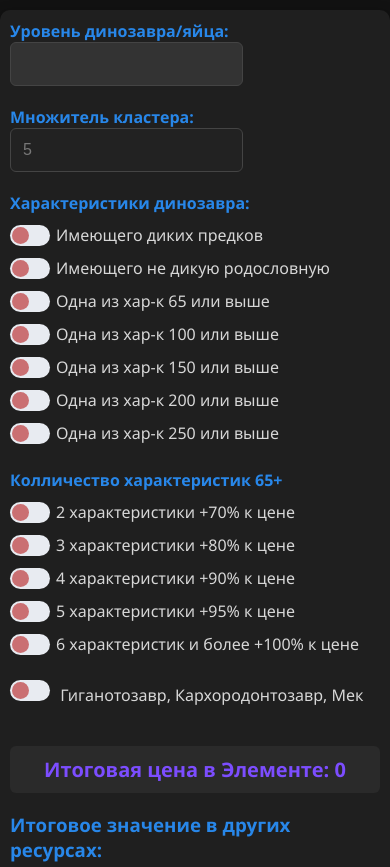
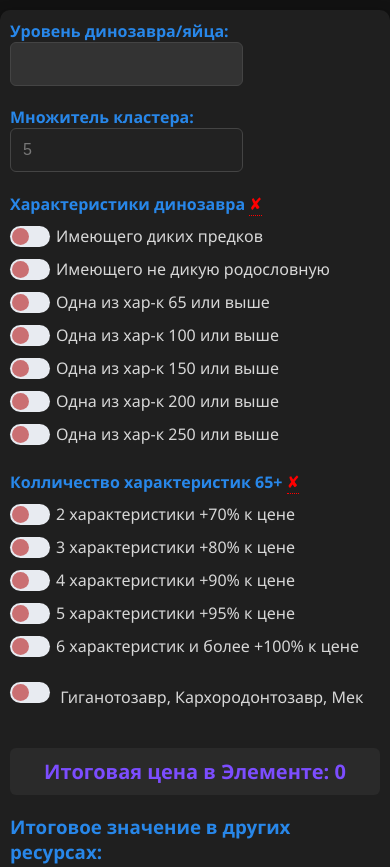
Before and after one commit to Shankar21/arkcalculated, a plain HTML site: page index.html in a window 390 px wide. Shown: the top 867 px of the page. Drawn offline with nearby package versions, Linux system fonts and the light colour scheme.

Commit message:
кастом стили и адаптивка 2

```diff
--- a/index.html
+++ b/index.html
@@ -222,7 +222,14 @@
                 flex-direction: column;
             }
         }
+        .el_reset__radio{
+            color: red;
+            font-size: 17px;
+            border-bottom: 1px dotted;
+            cursor: pointer;
+        }
     </style>
+    <script src="https://code.jquery.com/jquery-3.7.1.min.js" integrity="sha256-/JqT3SQfawRcv/BIHPThkBvs0OEvtFFmqPF/lYI/Cxo=" crossorigin="anonymous"></script>
 </head>
 <body>
     <div class="container">
@@ -243,7 +250,7 @@
         <div class = "bl_column__containder">
             <div class = "bl_column__item">
                 <div class="input-group">
-                    <label class = "el__title">Характеристики динозавра:</label>
+                    <label class = "el__title">Характеристики динозавра <span class = "el_reset__radio" onclick="return resetRadio('rb');">✘</span></label>
                     <div class="checkbox-group">
                         <label class="aiz-switch aiz-switch-success mb-0">
                             <input name = "rb" type="radio" id="b4">
@@ -286,7 +293,7 @@
 
             <div class = "bl_column__item">
                 <div class="input-group">
-                    <label class = "el__title">Колличество характеристик 65+</label>
+                    <label class = "el__title">Колличество характеристик 65+ <span class = "el_reset__radio" onclick="return resetRadio('re');">✘</span></label>
                     <div class="checkbox-group">
                         <label class="aiz-switch aiz-switch-success mb-0">
                             <input name = "re" type="radio" id="e4">
```
Also changed, not shown: script.js (+1 -1 lines).
